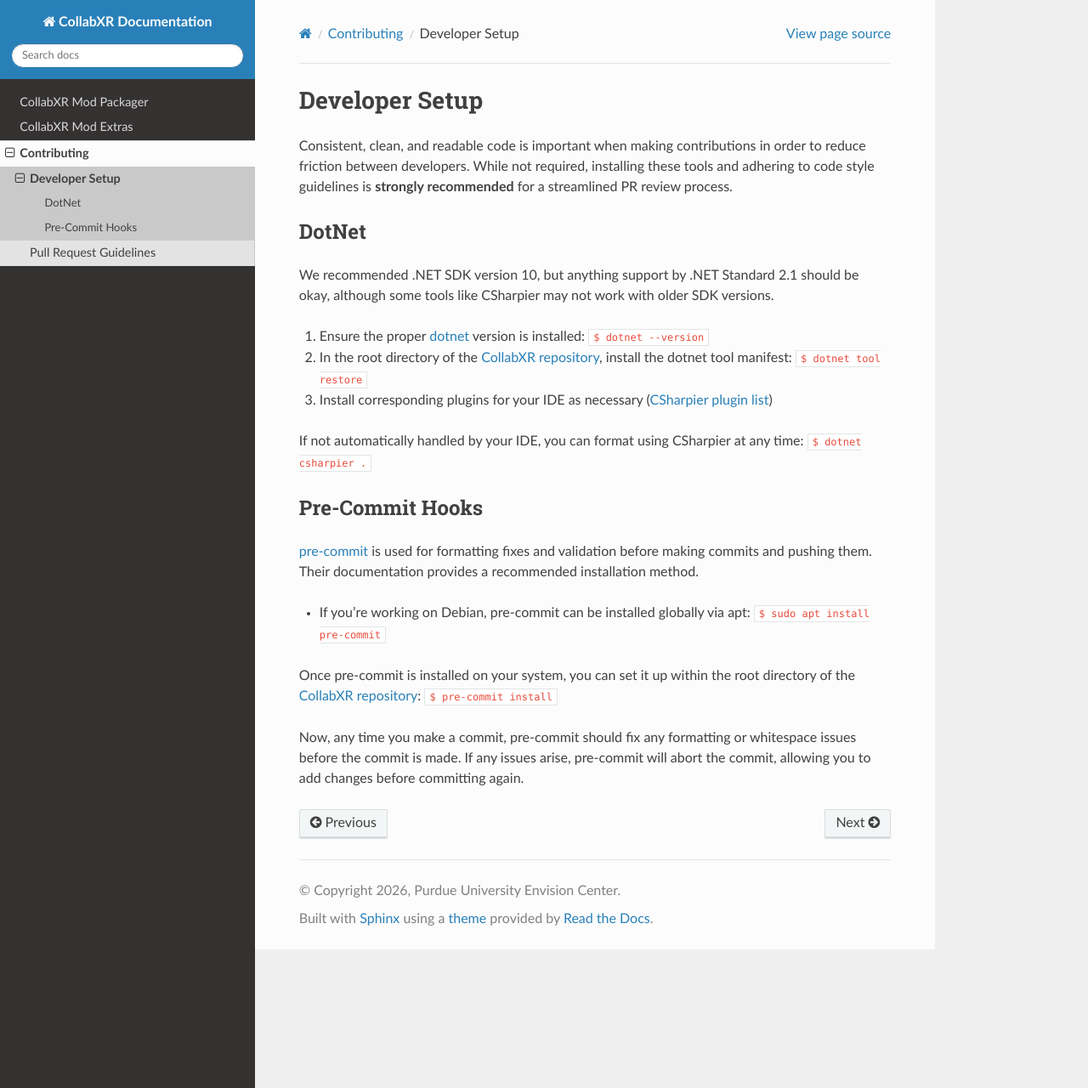
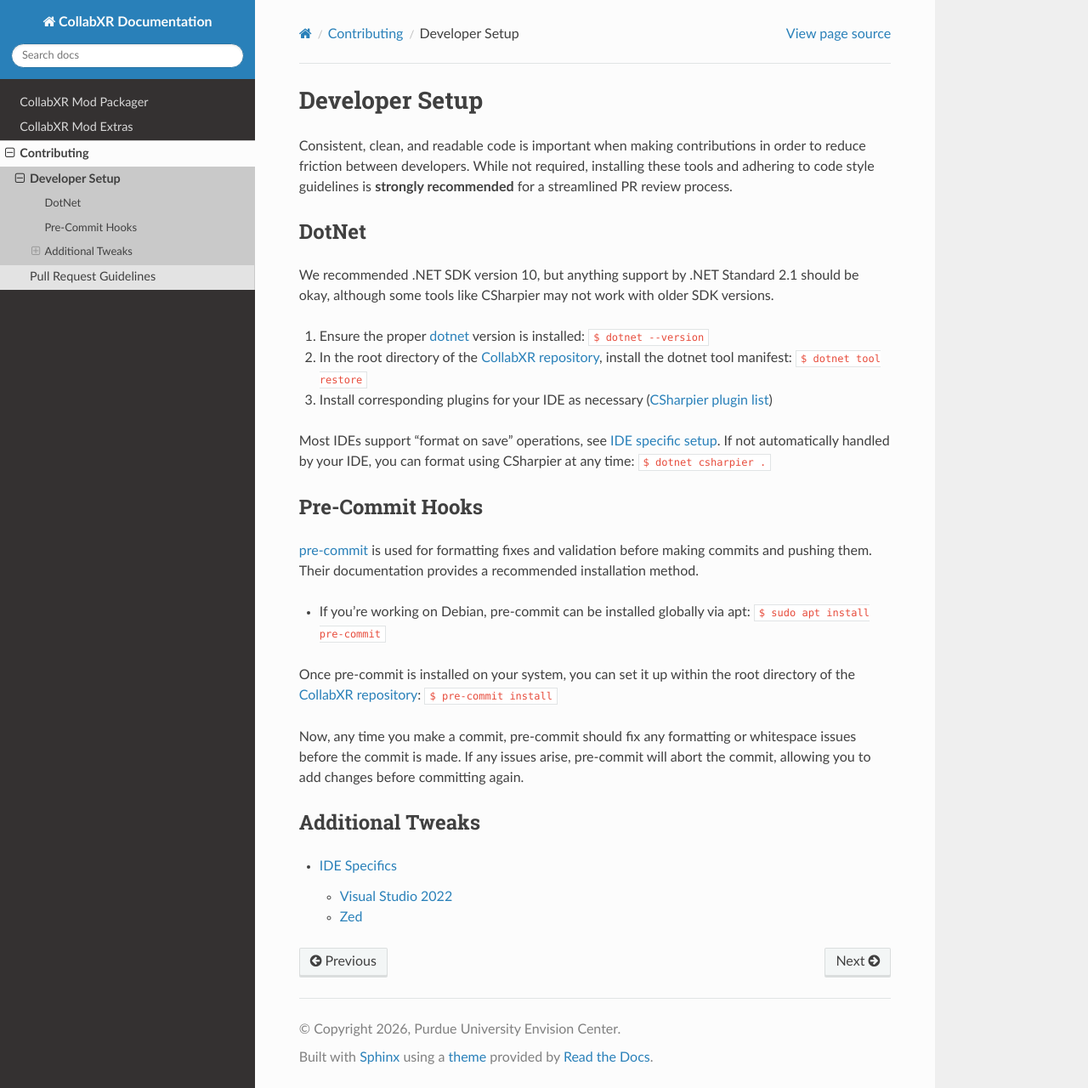
Before and after one commit to Envision-Center/CollabXR-Documentation, a Sphinx documentation site: the page built from docs/source/contribution/setup.rst, in a window 1280 px wide and 1280 px high. Shown: the whole window at 85% size. Built offline with Sphinx 7.4.7 and the Read the Docs theme 3.1.0, drawn with Linux system fonts in a browser that asks for light colours.

Commit message:
add IDE setup step for auto-formatting

```diff
--- a/docs/source/contribution.rst
+++ b/docs/source/contribution.rst
@@ -1,9 +1,9 @@
 Contributing
-=========
+=============
 
 It is **strongly recommended** to `set up your dev environment`_ before making contributions, in order streamline the PR review process.
 
-.. _set up your dev environment: contribution/setup
+.. _set up your dev environment: contribution/setup.html
 
 .. toctree::
 
--- a/docs/source/contribution/setup.rst
+++ b/docs/source/contribution/setup.rst
@@ -1,5 +1,5 @@
 Developer Setup
-==============
+=================
 
 Consistent, clean, and readable code is important when making contributions in order to reduce friction between developers.
 While not required, installing these tools and adhering to code style guidelines is **strongly recommended** for a streamlined PR review process.
@@ -14,14 +14,16 @@ although some tools like CSharpier may not work with older SDK versions.
 2. In the root directory of the `CollabXR repository`_, install the dotnet tool manifest: ``$ dotnet tool restore``
 3. Install corresponding plugins for your IDE as necessary (`CSharpier plugin list`_)
 
+Most IDEs support "format on save" operations, see `IDE specific setup`_.
 If not automatically handled by your IDE, you can format using CSharpier at any time: ``$ dotnet csharpier .``
 
 .. _dotnet: https://dotnet.microsoft.com/en-us/download/dotnet
 .. _CSharpier: https://csharpier.com/docs/About
 .. _CSharpier plugin list: https://csharpier.com/docs/Editors
+.. _IDE specific setup: ide.html
 
 Pre-Commit Hooks
------------------------
+------------------------
 
 `pre-commit`_ is used for formatting fixes and validation before making commits and pushing them.
 Their documentation provides a recommended installation method.
@@ -35,3 +37,11 @@ If any issues arise, pre-commit will abort the commit, allowing you to add chang
 
 .. _pre-commit: https://pre-commit.com/
 .. _CollabXR repository:
+
+
+Additional Tweaks
+-------------------------
+
+.. toctree::
+
+	ide
```
Also changed, not shown: docs/source/contribution/ide.rst (added, +29 -0 lines).
